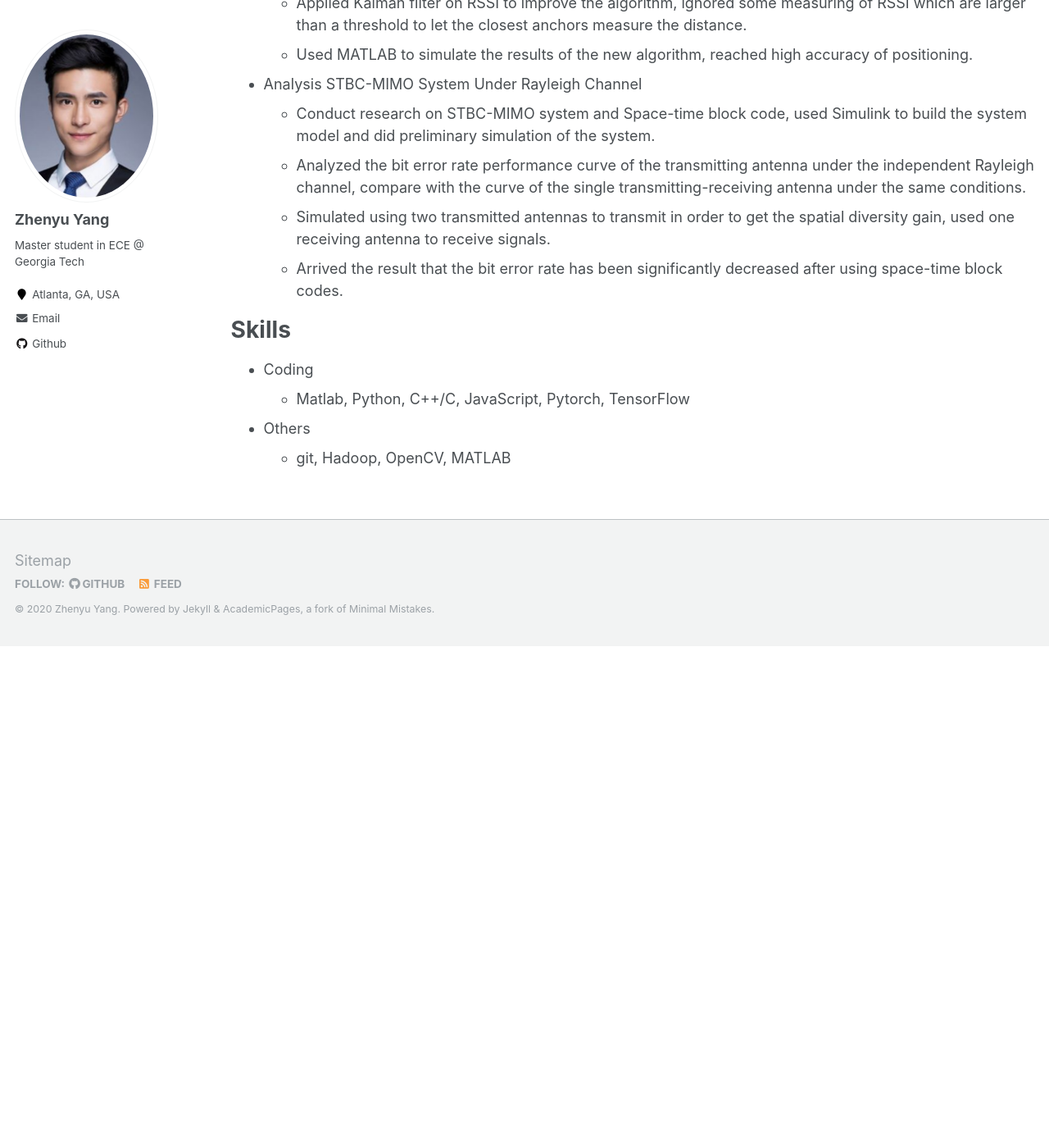
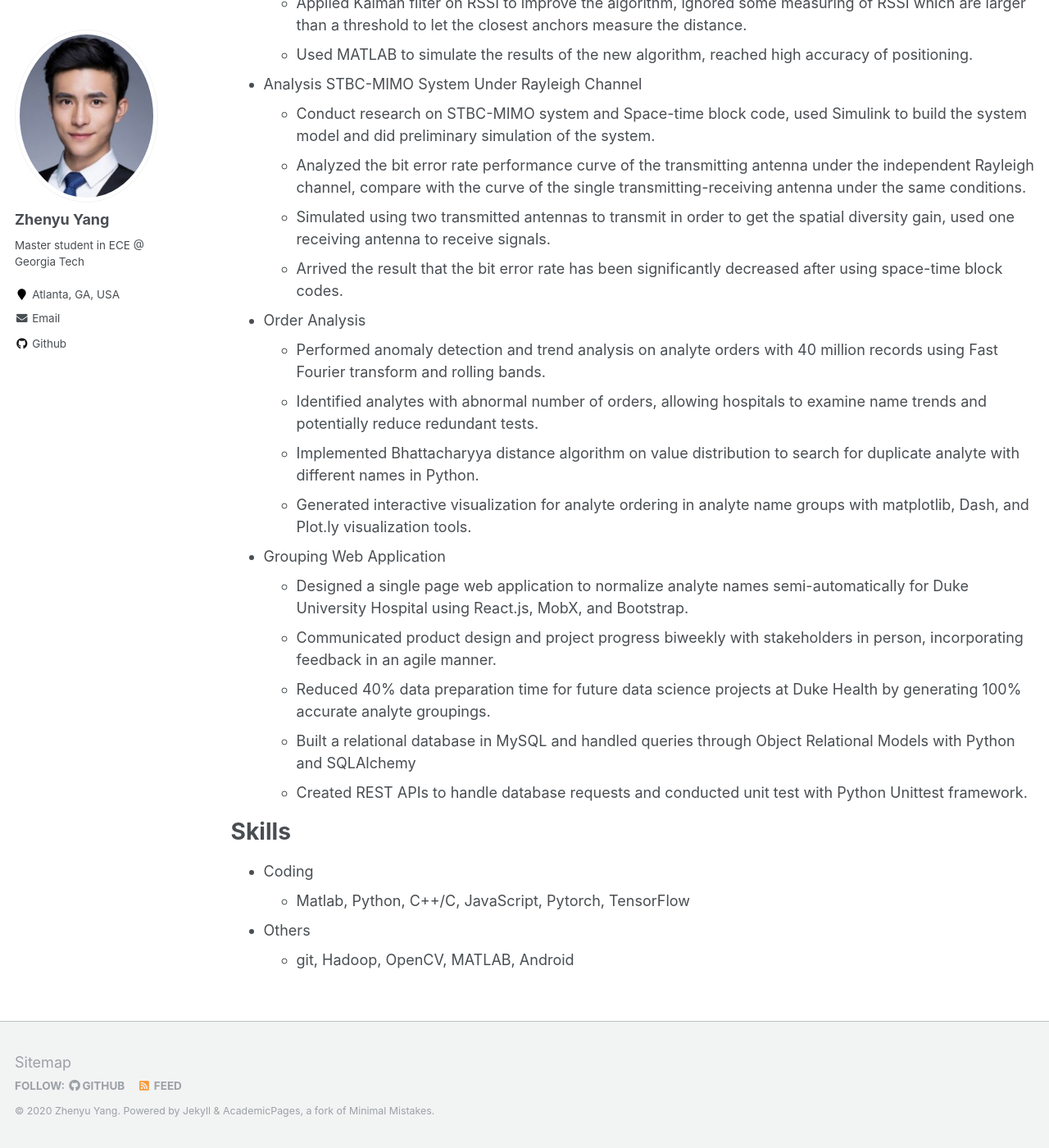
Before and after one commit to azpeteryang/azpeteryang.github.io, a Jekyll site: the page built from _pages/cv.md, in a window 1280 px wide and 1400 px high, scrolled down 1271 px. Shown: the whole window at 82% size. Built offline with Jekyll 4.4.1, drawn with Linux system fonts in a browser that asks for light colours; before the commit the page ends 2059 px from its top, so only the background shows below that.

Commit message:
Update cv.md

```diff
--- a/_pages/cv.md
+++ b/_pages/cv.md
@@ -36,7 +36,6 @@ Projects and research
   * Arrived to the result that the optimized Multivariate Linear Model is the best model for the data and reached a very low error rate of 0.022%.
   * Did the data visualization of the water level data prediction.
 
-
 * Positioning Software Based on Low Energy Bluetooth
   * Built up a software with Java which can show the position of an object, using RSSI propagation model to calculate the distance between the object and the anchor.
   * Applied Kalman filter on RSSI to improve the algorithm, ignored some measuring of RSSI which are larger than a threshold to let the closest anchors measure the distance.
@@ -48,9 +47,24 @@ Projects and research
   * Simulated using two transmitted antennas to transmit in order to get the spatial diversity gain, used one receiving antenna to receive signals.
   * Arrived the result that the bit error rate has been significantly decreased after using space-time block codes.
 
+* Order Analysis
+  * Performed anomaly detection and trend analysis on analyte orders with 40 million records using Fast Fourier transform and rolling bands.
+  * Identified analytes with abnormal number of orders, allowing hospitals to examine name trends and potentially reduce redundant tests.
+  * Implemented Bhattacharyya distance algorithm on value distribution to search for duplicate analyte with different names in Python.
+  * Generated interactive visualization for analyte ordering in analyte name groups with matplotlib, Dash, and Plot.ly visualization tools.
+
+
+* Grouping Web Application
+  * Designed a single page web application to normalize analyte names semi-automatically for Duke University Hospital using React.js, MobX, and Bootstrap.
+  * Communicated product design and project progress biweekly with stakeholders in person, incorporating feedback in an agile manner.
+  * Reduced 40% data preparation time for future data science projects at Duke Health by generating 100% accurate analyte groupings.
+  * Built a relational database in MySQL and handled queries through Object Relational Models with Python and SQLAlchemy
+  * Created REST APIs to handle database requests and conducted unit test with Python Unittest framework.
+
+
 Skills
 ======
 * Coding
   * Matlab, Python, C++/C, JavaScript, Pytorch, TensorFlow
 * Others
-  * git, Hadoop, OpenCV, MATLAB
+  * git, Hadoop, OpenCV, MATLAB, Android
```
